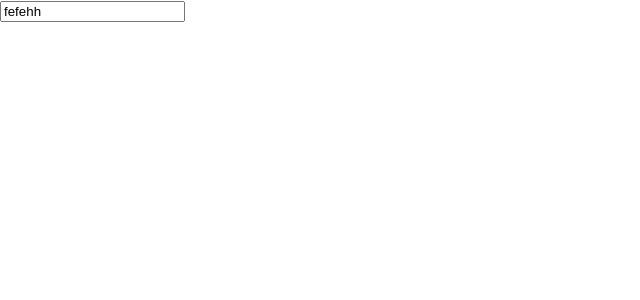
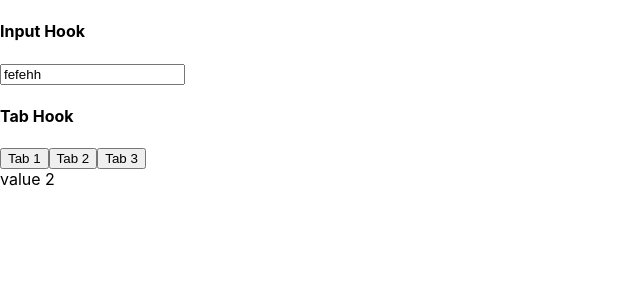
Before and after one commit to eagleduk/CustomHooks, a React (Create React App) app: page / in a window 1280 px wide. Shown: the top 300 px of the page, without its empty margins (0-640 px from the left). Built offline with nearby package versions, Linux system fonts and the light colour scheme.

Commit message:
#2.0 Custom Tab Hook

```diff
--- a/src/App.js
+++ b/src/App.js
@@ -1,9 +1,11 @@
 import CustomInput from "./components/CustomInput";
+import CustomTabs from "./components/CustomTabs";
 
 function App() {
   return (
     <div>
       <CustomInput initialValue="fefehh" />
+      <CustomTabs initailIndex={1} />
     </div>
   );
 }
--- a/src/components/CustomInput.js
+++ b/src/components/CustomInput.js
@@ -8,6 +8,7 @@ const CustomInput = ({ initialValue }) => {
   const input = useInput(initialValue, inputValidate);
   return (
     <div>
+      <h4>Input Hook</h4>
       <input type="text" placeholder="Name" {...input} />
     </div>
   );
--- /dev/null
+++ b/src/components/CustomTabs.js
@@ -0,0 +1,26 @@
+import useTab from "../customHooks/useTab";
+
+const datas = [
+  { display: "Tab 1", value: "value 1" },
+  { display: "Tab 2", value: "value 2" },
+  { display: "Tab 3", value: "value 3" },
+];
+
+const CustomTabs = ({ initailIndex }) => {
+  const { currentData, setCurrentIndex } = useTab(initailIndex, datas);
+  return (
+    <div>
+      <h4>Tab Hook</h4>
+      {datas.map((data, index) => {
+        return (
+          <button key={index} onClick={() => setCurrentIndex(index)}>
+            {data.display}
+          </button>
+        );
+      })}
+      {currentData && <div>{currentData?.value}</div>}
+    </div>
+  );
+};
+
+export default CustomTabs;
--- /dev/null
+++ b/src/customHooks/useTab.js
@@ -0,0 +1,12 @@
+import { useState } from "react";
+
+const useTab = (initialIndex, dataOfTabs = []) => {
+  const [currentIndex, setCurrentIndex] = useState(initialIndex);
+
+  return {
+    currentData: dataOfTabs[currentIndex],
+    setCurrentIndex,
+  };
+};
+
+export default useTab;
```
Also changed, not shown: 1 other file (tests, documents, lock files or other folders).
